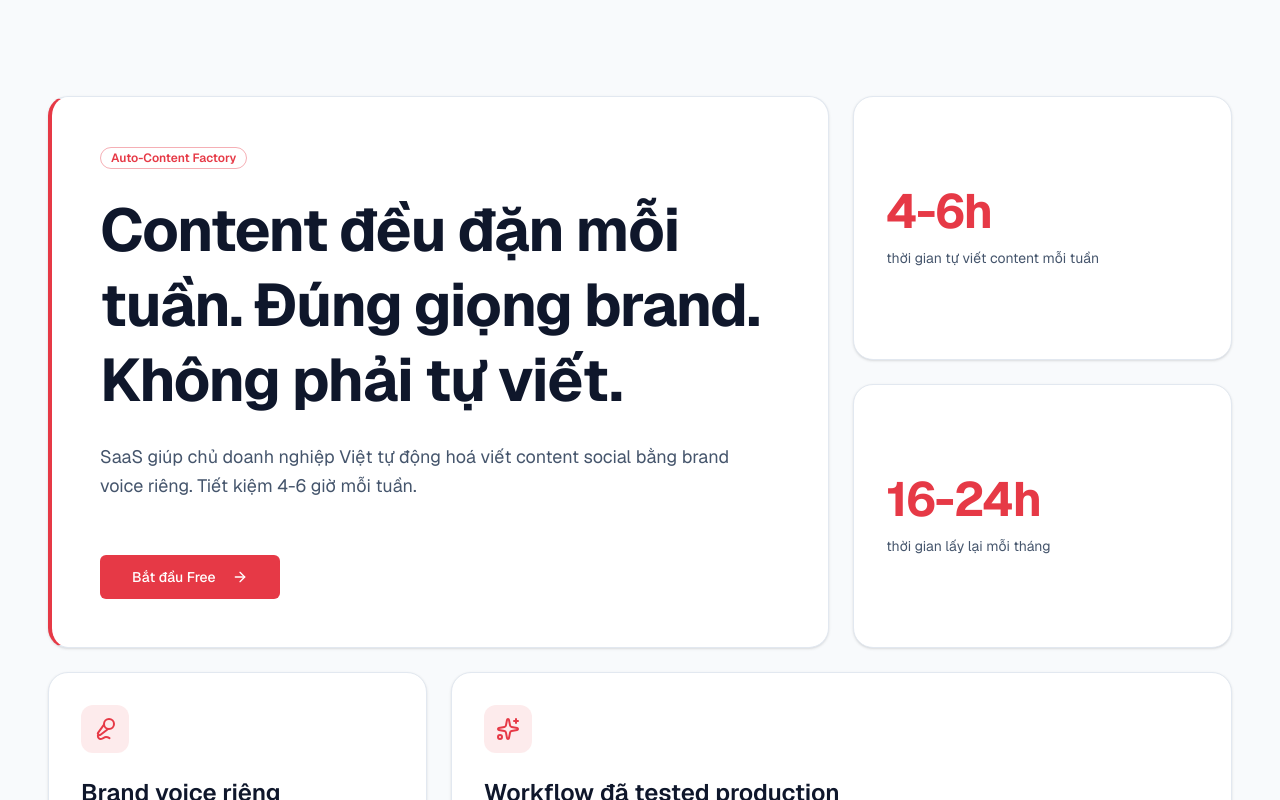
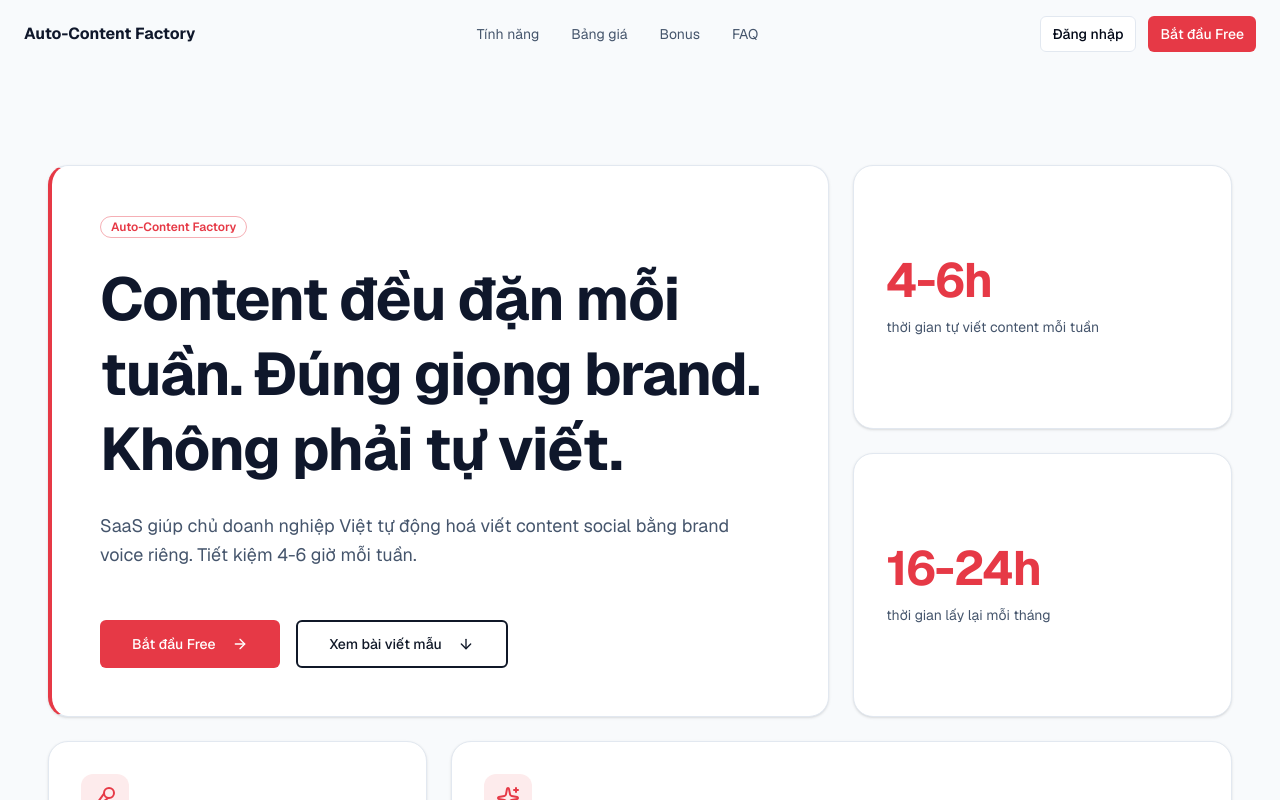
Before and after one commit to vuhuyhai/auto-content-factory, a Next.js app: page / in a window 1280 px wide. Shown: the top 800 px of the page. Built offline with nearby package versions, Linux system fonts and the light colour scheme.

Commit message:
feat(landing-day27-task1): sticky nav + CTA secondary hero + fix footer FB link

```diff
--- a/src/app/globals.css
+++ b/src/app/globals.css
@@ -82,9 +82,23 @@
   * {
     border-color: hsl(var(--border));
   }
+  html {
+    scroll-behavior: smooth;
+  }
   body {
     background-color: hsl(var(--background));
     color: hsl(var(--foreground));
     font-family: var(--font-geist-sans), Arial, Helvetica, sans-serif;
   }
 }
+
+@keyframes slideDown {
+  from {
+    opacity: 0;
+    transform: translateY(-8px);
+  }
+  to {
+    opacity: 1;
+    transform: translateY(0);
+  }
+}
--- a/src/app/page.tsx
+++ b/src/app/page.tsx
@@ -1,3 +1,4 @@
+import { LandingNav } from "@/components/landing/landing-nav";
 import { HeroSection } from "@/components/landing/hero-section";
 import { PainSection } from "@/components/landing/pain-section";
 import { ConsequenceSection } from "@/components/landing/consequence-section";
@@ -9,11 +10,19 @@
 export default function HomePage() {
   return (
     <main className="min-h-screen bg-slate-50">
+      <LandingNav />
       <HeroSection />
-      <PainSection />
+      {/* id wrappers cho anchor nav - khong dung vao file section */}
+      <div id="features" className="scroll-mt-20">
+        <PainSection />
+      </div>
       <ConsequenceSection />
-      <PricingSection />
-      <BonusGuaranteeSection />
+      <div id="pricing" className="scroll-mt-20">
+        <PricingSection />
+      </div>
+      <div id="bonus" className="scroll-mt-20">
+        <BonusGuaranteeSection />
+      </div>
       <FinalCtaSection />
       <Footer />
     </main>
--- a/src/components/landing/footer.tsx
+++ b/src/components/landing/footer.tsx
@@ -3,21 +3,6 @@
 // Accent token accent-acf chỉ ở hover social
 
 import Link from "next/link";
-
-function FacebookIcon({ size = 20 }: { size?: number }) {
-  return (
-    <svg
-      xmlns="http://www.w3.org/2000/svg"
-      width={size}
-      height={size}
-      viewBox="0 0 24 24"
-      fill="currentColor"
-      aria-hidden="true"
-    >
-      <path d="M22 12c0-5.523-4.477-10-10-10S2 6.477 2 12c0 4.991 3.657 9.128 8.438 9.878v-6.987h-2.54V12h2.54V9.797c0-2.506 1.492-3.89 3.777-3.89 1.094 0 2.238.195 2.238.195v2.46h-1.26c-1.243 0-1.63.771-1.63 1.562V12h2.773l-.443 2.89h-2.33v6.988C18.343 21.128 22 16.991 22 12Z" />
-    </svg>
-  );
-}
 
 interface NavLink {
   label: string;
@@ -95,15 +80,7 @@
           <p className="text-sm text-slate-400">
             © 2026 Auto-Content Factory. All rights reserved.
           </p>
-          <div className="flex gap-4">
-            <Link
-              href="https://facebook.com"
-              aria-label="Facebook"
-              className="text-slate-400 hover:text-accent-acf transition-colors duration-200"
-            >
-              <FacebookIcon size={20} />
-            </Link>
-          </div>
+          {/* TODO: Hien lai icon Facebook khi co fanpage chinh thuc cua ACF */}
         </div>
       </div>
     </footer>
--- a/src/components/landing/hero-section.tsx
+++ b/src/components/landing/hero-section.tsx
@@ -2,7 +2,7 @@
 // Source content: LANDING_CONTENT.md - Phần 1 + 2 rút gọn
 // Design: Light Bento, accent token accent-acf, gap 24px desktop, radius 20px
 
-import { Mic2, Sparkles, ArrowRight } from "lucide-react";
+import { Mic2, Sparkles, ArrowRight, ArrowDown } from "lucide-react";
 import Link from "next/link";
 import { Button } from "@/components/ui/button";
 import { Card } from "@/components/ui/card";
@@ -30,15 +30,26 @@
                 SaaS giúp chủ doanh nghiệp Việt tự động hoá viết content social bằng brand voice riêng. Tiết kiệm 4-6 giờ mỗi tuần.
               </p>
             </div>
-            <div className="flex flex-col sm:flex-row gap-4">
+            <div className="flex flex-col sm:flex-row gap-3 sm:gap-4">
               <Button
                 size="lg"
                 asChild
-                className="bg-accent-acf hover:bg-[#d12d3a] text-white"
+                className="min-h-12 bg-accent-acf hover:bg-[#d12d3a] text-white"
               >
                 <Link href="/signup">
                   Bắt đầu Free
                   <ArrowRight className="ml-2 h-4 w-4" />
+                </Link>
+              </Button>
+              <Button
+                size="lg"
+                asChild
+                variant="outline"
+                className="min-h-12 border-2 border-gray-900 bg-transparent text-gray-900 hover:bg-gray-900 hover:text-white"
+              >
+                <Link href="#samples">
+                  Xem bài viết mẫu
+                  <ArrowDown className="ml-2 h-4 w-4" />
                 </Link>
               </Button>
             </div>
--- /dev/null
+++ b/src/components/landing/landing-nav.tsx
@@ -0,0 +1,130 @@
+// Landing Nav - sticky top bar voi scroll detection + mobile menu
+// Client Component vi can theo doi scroll position
+"use client";
+
+import { useEffect, useState } from "react";
+import Link from "next/link";
+import { Menu, X } from "lucide-react";
+import { Button } from "@/components/ui/button";
+
+interface NavLink {
+  label: string;
+  href: string;
+}
+
+const NAV_LINKS: NavLink[] = [
+  { label: "Tính năng", href: "#features" },
+  { label: "Bảng giá", href: "#pricing" },
+  { label: "Bonus", href: "#bonus" },
+  { label: "FAQ", href: "#faq" },
+];
+
+export function LandingNav() {
+  const [scrolled, setScrolled] = useState(false);
+  const [menuOpen, setMenuOpen] = useState(false);
+
+  useEffect(() => {
+    const onScroll = () => setScrolled(window.scrollY > 20);
+    onScroll();
+    window.addEventListener("scroll", onScroll, { passive: true });
+    return () => window.removeEventListener("scroll", onScroll);
+  }, []);
+
+  return (
+    <header
+      className={`sticky top-0 z-50 transition-colors duration-300 ${
+        scrolled
+          ? "bg-white/80 backdrop-blur-md border-b border-slate-200"
+          : "bg-transparent border-b border-transparent"
+      }`}
+    >
+      <nav className="max-w-7xl mx-auto flex items-center justify-between px-4 py-4 md:px-6">
+        {/* Logo */}
+        <Link href="/" className="font-bold text-base text-slate-900">
+          <span className="md:hidden">ACF</span>
+          <span className="hidden md:inline">Auto-Content Factory</span>
+        </Link>
+
+        {/* Nav links - desktop only */}
+        <div className="hidden md:flex items-center gap-8">
+          {NAV_LINKS.map((link) => (
+            <Link
+              key={link.href}
+              href={link.href}
+              className="text-sm text-slate-600 hover:text-slate-900 transition-colors duration-200"
+            >
+              {link.label}
+            </Link>
+          ))}
+        </div>
+
+        {/* CTA - desktop */}
+        <div className="hidden md:flex items-center gap-3">
+          <Button asChild variant="outline" size="sm">
+            <Link href="/login">Đăng nhập</Link>
+          </Button>
+          <Button
+            asChild
+            size="sm"
+            className="bg-accent-acf hover:bg-[#d12d3a] text-white"
+          >
+            <Link href="/signup">Bắt đầu Free</Link>
+          </Button>
+        </div>
+
+        {/* CTA - mobile */}
+        <div className="flex items-center gap-2 md:hidden">
+          <Button
+            asChild
+            size="sm"
+            className="bg-accent-acf hover:bg-[#d12d3a] text-white"
+          >
+            <Link href="/signup">Bắt đầu Free</Link>
+          </Button>
+          <button
+            type="button"
+            aria-label={menuOpen ? "Đóng menu" : "Mở menu"}
+            aria-expanded={menuOpen}
+            onClick={() => setMenuOpen((v) => !v)}
+            className="inline-flex h-10 w-10 items-center justify-center rounded-md text-slate-700 hover:bg-slate-100"
+          >
+            {menuOpen ? <X size={20} /> : <Menu size={20} />}
+          </button>
+        </div>
+      </nav>
+
+      {/* Mobile dropdown menu */}
+      {menuOpen && (
+        <div className="md:hidden origin-top animate-[slideDown_0.2s_ease-out] border-t border-slate-200 bg-white/95 backdrop-blur-md">
+          <div className="max-w-7xl mx-auto flex flex-col gap-1 px-4 py-4">
+            {NAV_LINKS.map((link) => (
+              <Link
+                key={link.href}
+                href={link.href}
+                onClick={() => setMenuOpen(false)}
+                className="rounded-md px-2 py-3 text-sm text-slate-700 hover:bg-slate-100"
+              >
+                {link.label}
+              </Link>
+            ))}
+            <div className="mt-2 flex flex-col gap-2 border-t border-slate-200 pt-3">
+              <Button asChild variant="outline" className="w-full">
+                <Link href="/login" onClick={() => setMenuOpen(false)}>
+                  Đăng nhập
+                </Link>
+              </Button>
+              <Button
+                asChild
+                className="w-full bg-accent-acf hover:bg-[#d12d3a] text-white"
+              >
+                <Link href="/signup" onClick={() => setMenuOpen(false)}>
+                  Bắt đầu Free
+                </Link>
+              </Button>
+            </div>
+          </div>
+        </div>
+      )}
+    </header>
+  );
+}
```
